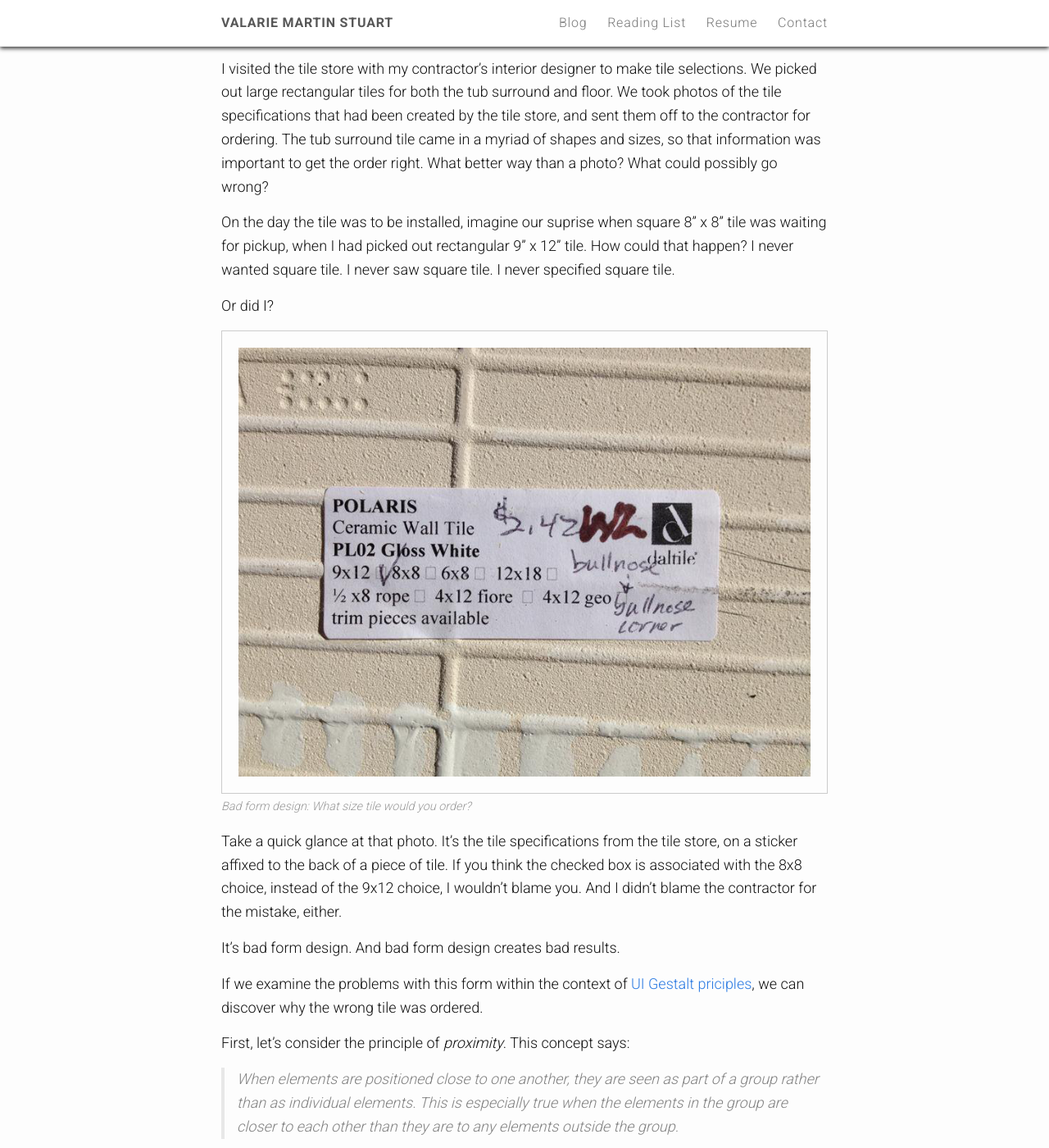
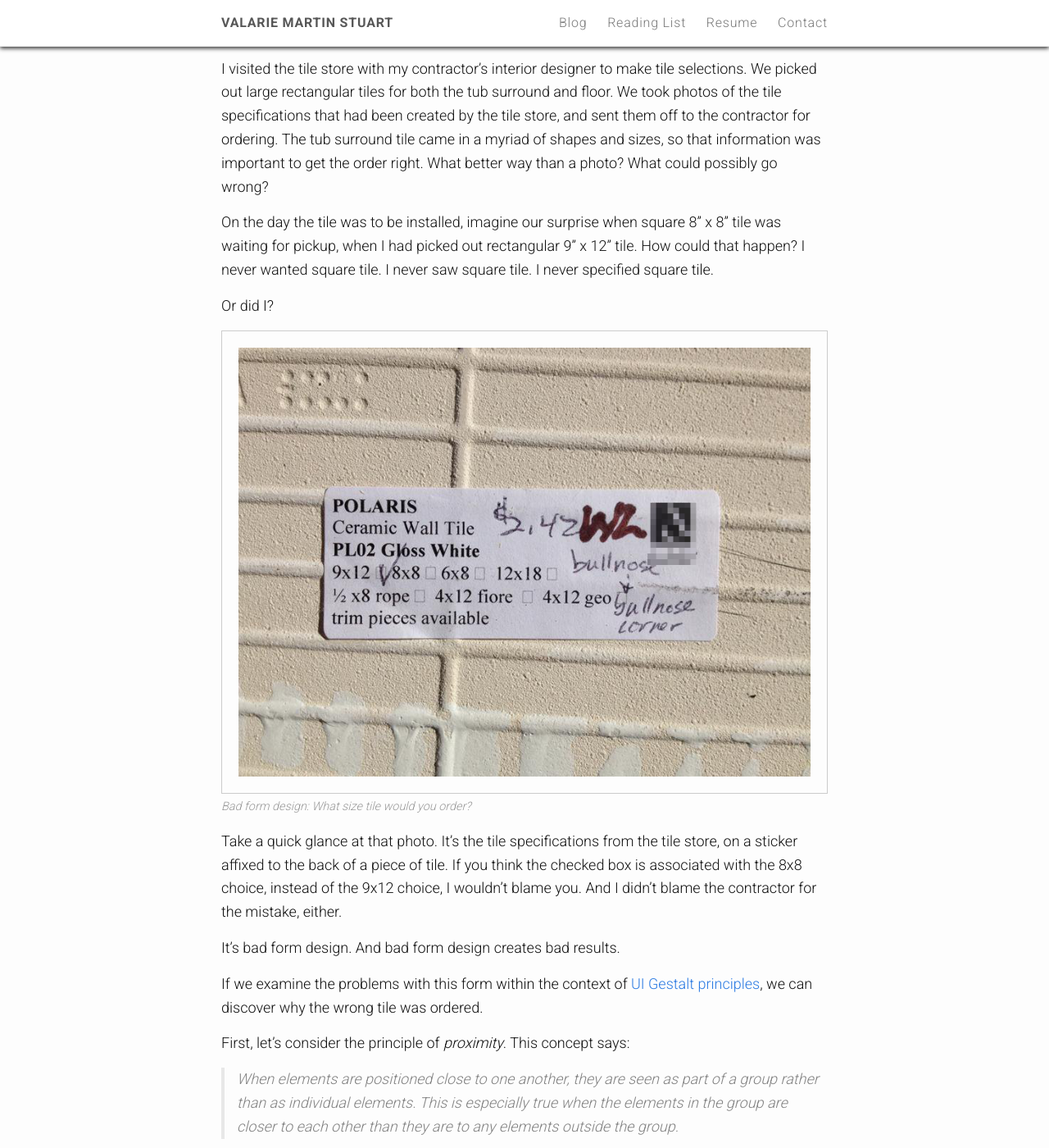
Before and after one commit to valariems/valariems.github.io, a Jekyll site: the page built from _posts/2016-01-08-the-wrong-tile.md, in a window 1280 px wide and 1400 px high, scrolled down 582 px. Shown: the whole window at 82% size. Built offline with Jekyll 4.4.1, drawn with Linux system fonts in a browser that asks for light colours; nearby versions of some CDN libraries.

Commit message:
Fix typos and images.

```diff
--- a/_posts/2016-01-08-the-wrong-tile.md
+++ b/_posts/2016-01-08-the-wrong-tile.md
@@ -9,18 +9,18 @@ I recently remodeled the bathroom in my home. It was so satisfying to see that u
 
 I visited the tile store with my contractor's interior designer to make tile selections. We picked out large rectangular tiles for both the tub surround and floor. We took photos of the tile specifications that had been created by the tile store, and sent them off to the contractor for ordering. The tub surround tile came in a myriad of shapes and sizes, so that information was important to get the order right. What better way than a photo? What could possibly go wrong?
 
-On the day the tile was to be installed, imagine our suprise when square 8" x 8" tile was waiting for pickup, when I had picked out rectangular 9" x 12" tile. How could that happen? I never wanted square tile. I never saw square tile. I never specified square tile.
+On the day the tile was to be installed, imagine our surprise when square 8" x 8" tile was waiting for pickup, when I had picked out rectangular 9" x 12" tile. How could that happen? I never wanted square tile. I never saw square tile. I never specified square tile.
 
 Or did I?
 
-![Tile order form](/assets/images/blog/content/wrong-tile-checkbox.jpg)
+![Tile order form](/assets/images/blog/content/wrong-tile-checkbox-hide-store.jpg)
 *Bad form design: What size tile would you order?*
 
 Take a quick glance at that  photo. It's the tile specifications from the tile store, on a sticker affixed to the back of a piece of tile. If you think the checked box is associated with the 8x8 choice, instead of the 9x12 choice, I wouldn't blame you. And I didn't blame the contractor for the mistake, either.
 
 It's bad form design. And bad form design creates bad results.
 
-If we examine the problems with this form within the context of [UI Gestalt priciples](https://www.smashingmagazine.com/2014/03/design-principles-visual-perception-and-the-principles-of-gestalt/ "Design Principles: Visual Perception And The Principles Of Gestalt"), we can discover why the wrong tile was ordered.
+If we examine the problems with this form within the context of [UI Gestalt principles](https://www.smashingmagazine.com/2014/03/design-principles-visual-perception-and-the-principles-of-gestalt/ "Design Principles: Visual Perception And The Principles Of Gestalt"), we can discover why the wrong tile was ordered.
 
 First, let's consider the principle of *proximity*. This concept says:
 
@@ -36,7 +36,7 @@ When we glance at our form, we see that the checkbox before 8x8 is checked. Our
 
 All it takes to fix this form is moving the checkboxes in front of the options, and adding additional space between the options. With those simple changes, a user would have no doubt which tile to order.
 
-![Tile order form](/assets/images/blog/content/better-tile-checkbox.jpg)
+![Tile order form](/assets/images/blog/content/better-tile-checkbox-hide-store.jpg)
 *Better form design: Simple changes to improve the form make the desired tile obvious.*
 
 Of course, we could take this a step further and determine that running one checkbox/option per line would improve the form even more. We'd need bigger labels. I don't work at the tile shop, so I don't know why that sticker size was picked or if we could change it. It would be presumptuous of me to go there without talking to stakeholders.
```
